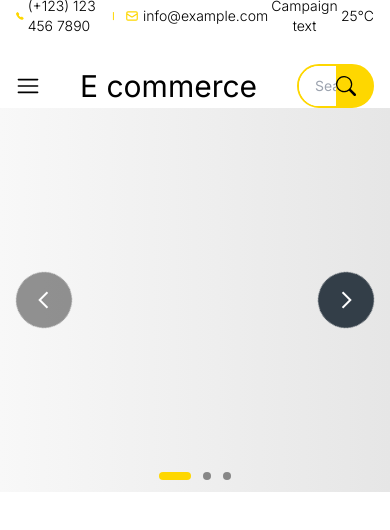
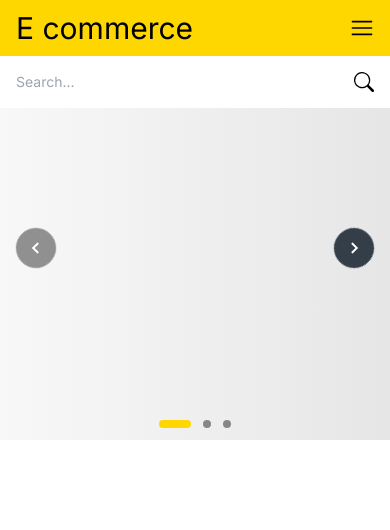
Before and after one commit to AliKarabulut/next-shop, a Next.js app: page / in a window 390 px wide. Shown: the top 530 px of the page. Built offline with nearby package versions, Linux system fonts and the light colour scheme.

Commit message:
header css improvement

```diff
--- a/src/app/globals.css
+++ b/src/app/globals.css
@@ -24,12 +24,12 @@
 
 .swiper-button-next,
 .swiper-button-prev {
-  @apply w-14 h-14 cursor-pointer bg-blueDark flex items-center justify-center rounded-full absolute top-1/2 -translate-y-1/2  z-50;
+  @apply w-10 h-10 md:w-14 md:h-14 cursor-pointer bg-blueDark flex items-center justify-center rounded-full absolute top-1/2 -translate-y-1/2  z-50;
 }
 
 .swiper-button-next:after,
 .swiper-button-prev:after {
-  @apply content-[''] w-3 h-3 border-b-2 border-r-2 border-white -translate-x-0.5 -translate-y-0.5;
+  @apply content-[''] h-2 w-2 md:w-3 md:h-3 border-b-2 border-r-2 border-white  -translate-x-[0.0625rem] -translate-y-[0.0625rem] md:-translate-x-0.5 md:-translate-y-0.5;
 }
 
 .swiper-button-next {
--- a/src/components/header/container/index.tsx
+++ b/src/components/header/container/index.tsx
@@ -4,7 +4,6 @@ import Search from "../search";
 import ActionButtons from "../actions";
 import CategoryMenu from "../category";
 import MiniCategory from "../category/miniCategory";
-
 
 const HeaderContainer = () => {
   const [scrollY, setScrollY] = useState(0);
@@ -31,15 +30,15 @@ const HeaderContainer = () => {
   }, [scrollY]);
 
   return (
-    <div className={`w-full  ${!isScrollSmall ? "fixed top-[-150px] animate-open duration-300 shadow-md" : ""}`}>
-      <div className={`container mx-auto flex flex-col gap-10 duration-300 transition-spacing ${!isScrollSmall ? "py-2.5" : "pt-8"}`}>
+    <div className={`w-full max-md:bg-yellow max-md:py-2.5 ${!isScrollSmall ? "fixed top-[-150px] animate-open duration-300 shadow-md " : ""}`}>
+      <div className={`container mx-auto flex flex-col gap-10 md:duration-300 md:transition-spacing ${!isScrollSmall ? "py-2.5" : "md:pt-8"}`}>
         <div className="flex justify-between w-full items-center gap-10">
+          <div className="text-3xl whitespace-nowrap">E commerce</div>
+          <Search />
+          <ActionButtons className="max-md:hidden" />
           <MiniCategory>
             <ActionButtons />
           </MiniCategory>
-          <div className="text-3xl whitespace-nowrap">E commerce</div>
-          <Search />
-          <ActionButtons className="max-md:hidden" />
         </div>
         {isScrollSmall && (
           <div className="flex justify-between gap-10 max-md:hidden">
--- a/src/components/header/search/index.tsx
+++ b/src/components/header/search/index.tsx
@@ -21,18 +21,18 @@ const Search = () => {
     event.preventDefault();
   };
   return (
-    <form ref={searchRef} onSubmit={submitHandler} className="flex items-center border-2 rounded-3xl border-yellow max-w-2xl w-full relative">
+    <form ref={searchRef} onSubmit={submitHandler} className="max-md:absolute max-md:top-[3.5rem] z-50 left-0 flex items-center md:border-2 md:rounded-3xl border-yellow md:max-w-2xl w-full relative">
       <input
         type="text"
-        className="focus:border-none rounded-l-3xl focus:outline-none text-sm w-full py-2.5 pl-4"
+        className="focus:border-none md:rounded-l-3xl focus:outline-none text-sm w-full py-4 md:py-2.5 pl-4"
         placeholder="Search..."
         onFocus={(e) => setIsOpen(true)}
       />
       <button
-        className="h-10 w-14 bg-yellow flex items-center justify-end pr-4 cursor-pointer hover:bg-gray-800 duration-300 group rounded-r-2xl"
+        className="h-[3.25rem] md:h-10 w-14 bg-white md:bg-yellow flex items-center justify-end pr-4 cursor-pointer hover:bg-gray-800 duration-300 group md:rounded-r-2xl"
         type="submit"
       >
-        <BsSearch className="text-xl fill-black-70 group-hover:fill-white duration-300" />
+        <BsSearch className="text-xl fill-black-70 md:group-hover:fill-white duration-300" />
       </button>
       {isOpen && <SearchBox />}
     </form>
--- a/src/components/header/search/searchBox/index.tsx
+++ b/src/components/header/search/searchBox/index.tsx
@@ -4,10 +4,10 @@ import React from "react";
 const SearchBox = () => {
   return (
     <div
-      className="absolute opacity-0 animate-opacityFast z-10 top-14 p-5
+      className="absolute opacity-0 animate-opacityFast z-10 top-[3.25rem] md:top-14 p-5
       text-center text-sm drop-shadow-lg bg-white w-full min-h rounded-b-lg
-     text-blueDark border border-t-2  border-t-yellow border-gray
-      before:content-['']  before:absolute before:-top-2 before:left-1/2
+     text-blueDark border border-t-2 border-t-yellow border-gray
+      before:content-[''] before:absolute before:-top-2 before:left-1/2
       before:-translate-x-1/2 before:border-x-[6px] before:border-x-transparent
       before:border-b-[6px] before:border-b-yellow"
     >
--- a/src/components/header/topMenu/index.tsx
+++ b/src/components/header/topMenu/index.tsx
@@ -3,7 +3,7 @@ import { HiOutlineMail } from "react-icons/hi";
 
 const HeaderTopMenu = () => {
   return (
-    <div className="container mx-auto h-8 flex items-center justify-between text-sm font-light text">
+    <div className="container mx-auto h-8 md:flex items-center justify-between text-sm font-light text hidden">
       <div className="flex items-center">
         <span className="flex items-center gap-1">
           <BsTelephoneFill size={14} className="text-yellow" /> (+123) 123 456 7890
```
